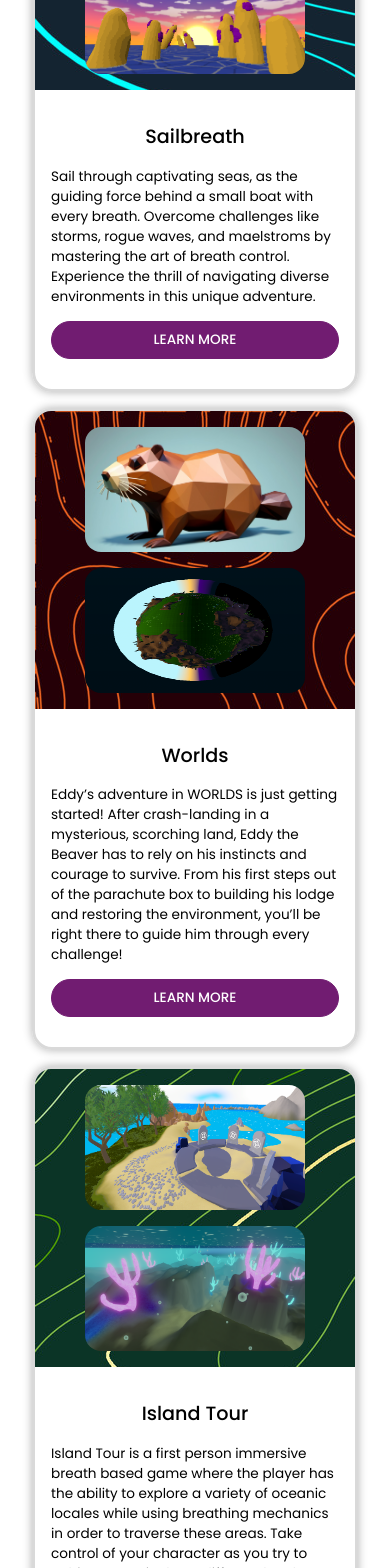
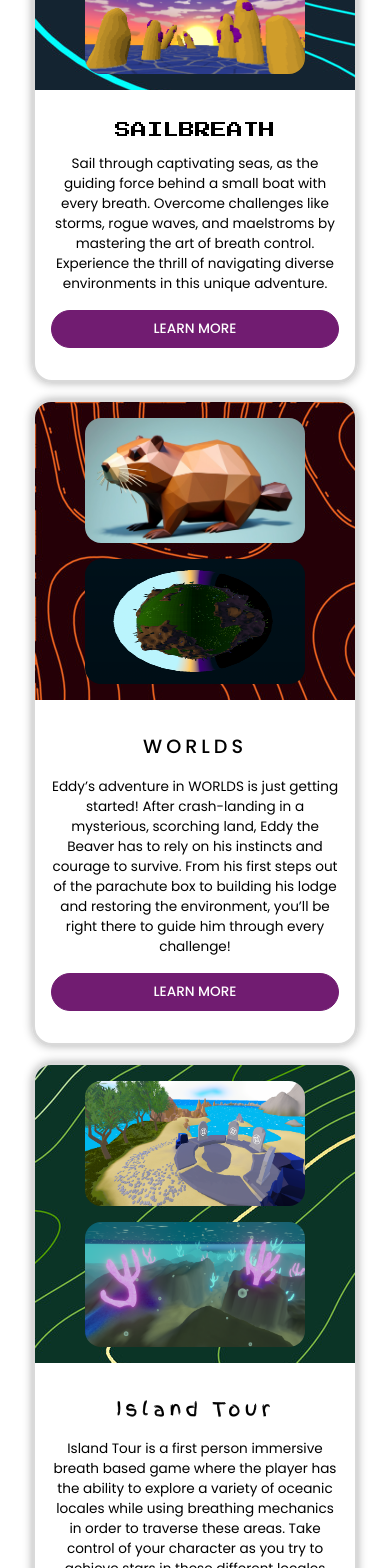
Before and after one commit to bstintheverse/theversewebdev, a React (Vite) app in the folder client/: page /experiences/game/adventures-in-breath in a window 390 px wide. Shown: the part 1660-3228 px from the top of the page. Built offline with nearby package versions, Linux system fonts and the light colour scheme.

Commit message:
update game trailer card styling
- imported fonts
- updated button dimensions across breakpoints
- updated header font family and size across breakpoints

```diff
--- a/client/src/components/Cards/GameTrailerCard/GameTrailerCard.scss
+++ b/client/src/components/Cards/GameTrailerCard/GameTrailerCard.scss
@@ -1,5 +1,6 @@
 @use "../../../styles/partials/variables.scss" as *;
 @use "../../../styles/partials/mixins.scss" as *;
+@use "../../../styles/partials/fonts.scss" as *;
 
 .game-card {
     &__list {
@@ -71,6 +72,10 @@
 
             &--1, &--2, &--3 {
                 border-radius: 1rem 1rem 0 0;
+
+                @include desktop {
+                    border-radius: 1rem 0 0 1rem;
+                }
             }
         }
     }
@@ -79,6 +84,8 @@
         padding: 1rem;
 
         @include tablet {
+            @include flexbox(column);
+            align-items: center;
             padding: 2rem;
         }
 
@@ -86,16 +93,73 @@
             width: 100%;
             @include flexbox(column);
             justify-content: center;
+            align-items: center;
             padding: 2.5rem;
         }
     }
 
     &__header {
-        margin-top: 0;
+        margin-block: 0 1rem;
         text-align: center;
+
+        &--1 {
+            font-family: "Press Start 2P", sans-serif;
+            font-size: 1rem;
+            text-transform: uppercase;
+
+            @include tablet {
+                font-size: 1.5rem;
+            }
+
+            @include desktop {
+                font-size: 2rem;
+            }
+        }
+
+        &--2 {
+            letter-spacing: 0.25rem;
+            text-transform: uppercase;
+
+            @include tablet {
+                font-size: 2rem;
+            }
+
+            @include desktop {
+                font-size: 3rem;
+            }
+        }
+
+        &--3 {
+            font-family: "Finger Paint", sans-serif;
+            letter-spacing: 0.25rem;
+
+            @include tablet {
+                font-size: 2rem;
+            }
+
+            @include desktop {
+                font-size: 3rem;
+            }
+        }
     }
 
     &__description {
-        @include text($global-primary-font-color)
+        @include text($global-primary-font-color);
+        text-align: center;
+        margin: 0;
+    }
+
+    &__button {
+        width: auto;
+        margin-block: 1rem;
+
+        @include tablet {
+            width: 50%;
+            margin-block: 1.25rem;
+        }
+
+        @include desktop {
+            width: 50%;
+        }
     }
 }
```
